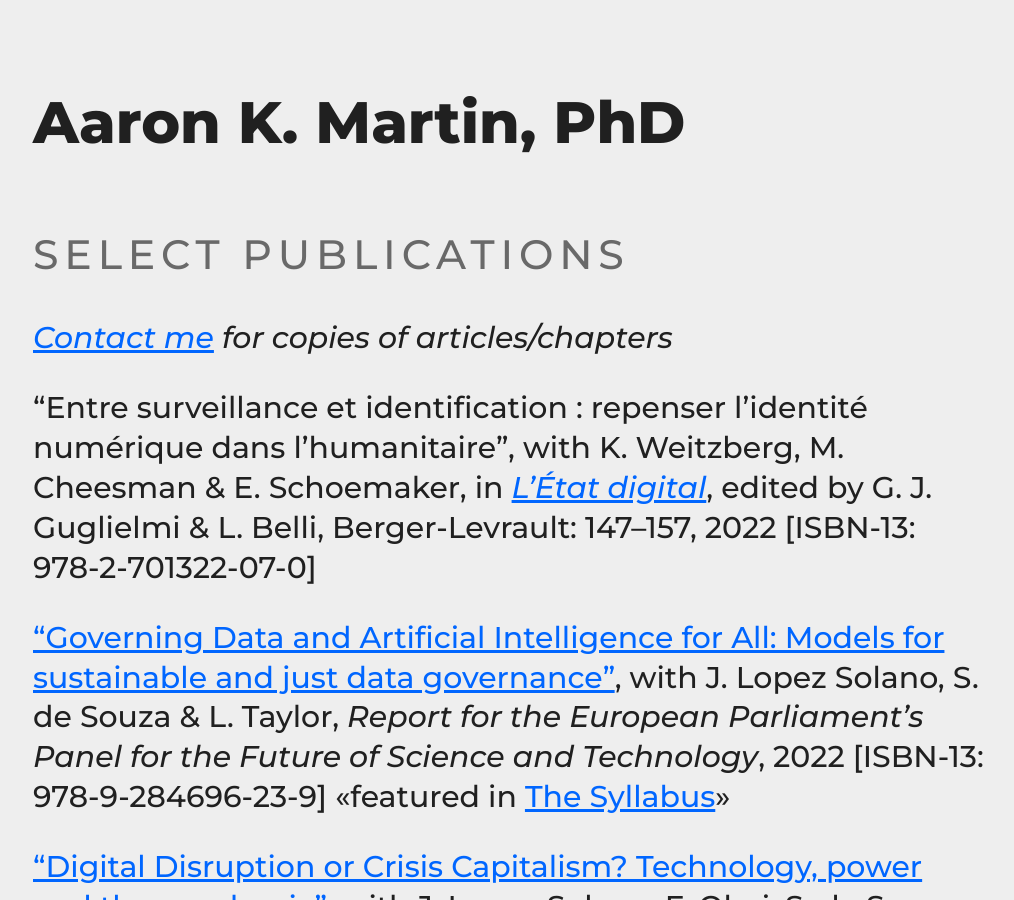
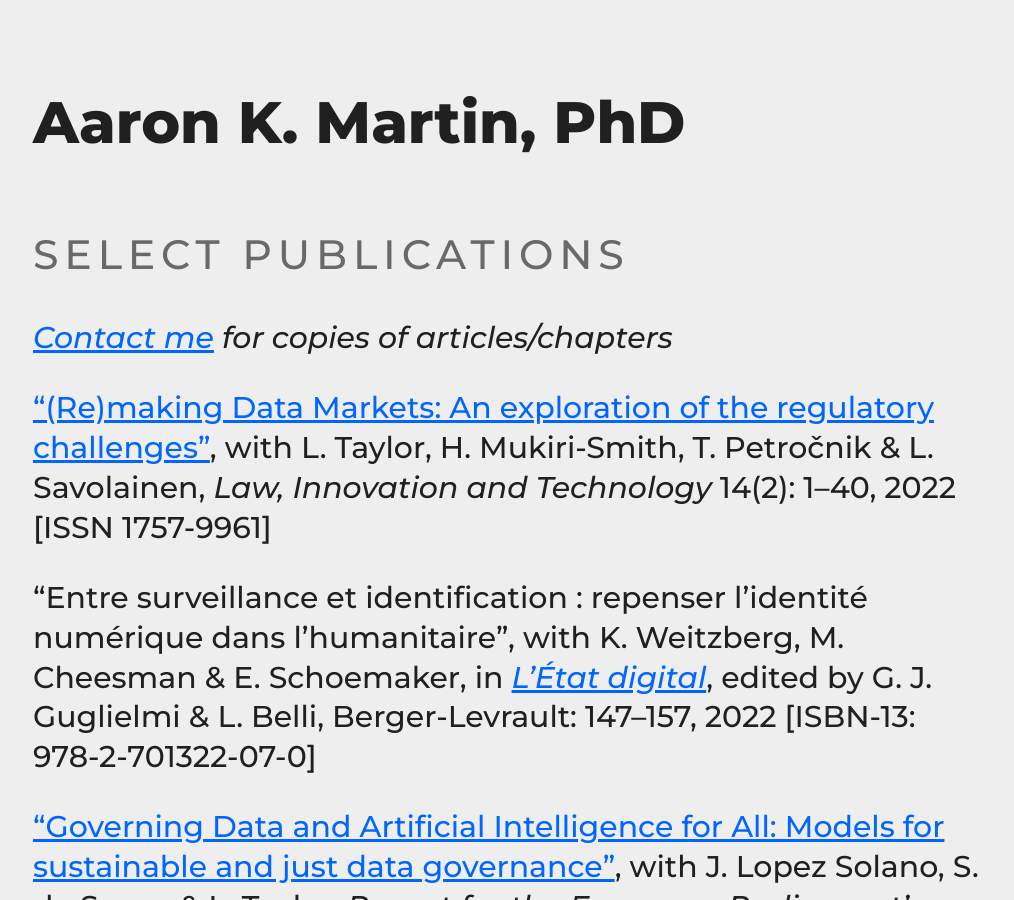
Before and after one commit to haroonalrasheed/641a, a Jekyll site: the page built from select-publications/index.md, in a window 1280 px wide and 900 px high. Shown: the whole window, without its empty margins (131-1145 px from the left). Built offline with Jekyll 4.4.1, drawn with Linux system fonts in a browser that asks for light colours; some of the changed text lies outside the part shown.

Commit message:
Update index.md

```diff
--- a/select-publications/index.md
+++ b/select-publications/index.md
@@ -6,6 +6,8 @@ title: Select Publications
 ## Select Publications
 _[Contact me](mailto:a.k.martin@uvt.nl) for copies of articles/chapters_
 
+["(Re)making Data Markets: An exploration of the regulatory challenges"](https://doi.org/10.1080/17579961.2022.2113671), with L. Taylor, H. Mukiri-Smith, T. Petročnik & L. Savolainen, _Law, Innovation and Technology_ 14(2): 1–40, 2022 [ISSN 1757-9961]
+
 "Entre surveillance et identification : repenser l’identité numérique dans l’humanitaire", with K. Weitzberg, M. Cheesman & E. Schoemaker, in [_L’État digital_](https://www.librairie-gallimard.com/livre/9782701322070-l-etat-digital-numerisation-de-l-administration-publique-et-administration-publique-du-numerique-gilles-j-guglielmi-luca-belli-collectif/), edited by G. J. Guglielmi & L. Belli, Berger-Levrault: 147–157, 2022 [ISBN-13: 978-2-701322-07-0]
 
 ["Governing Data and Artificial Intelligence for All: Models for sustainable and just data governance"](https://www.europarl.europa.eu/stoa/en/document/EPRS_STU(2022)729533), with J. Lopez Solano, S. de Souza & L. Taylor, _Report for the European Parliament's Panel for the Future of Science and Technology_, 2022 [ISBN-13: 978-9-284696-23-9] <<featured in [The Syllabus](https://cabinet.the-syllabus.com/syllabus/Ql-TieDcIL)>>
```
Also changed, not shown: other parts of select-publications/index.md (+0 -2 lines).
